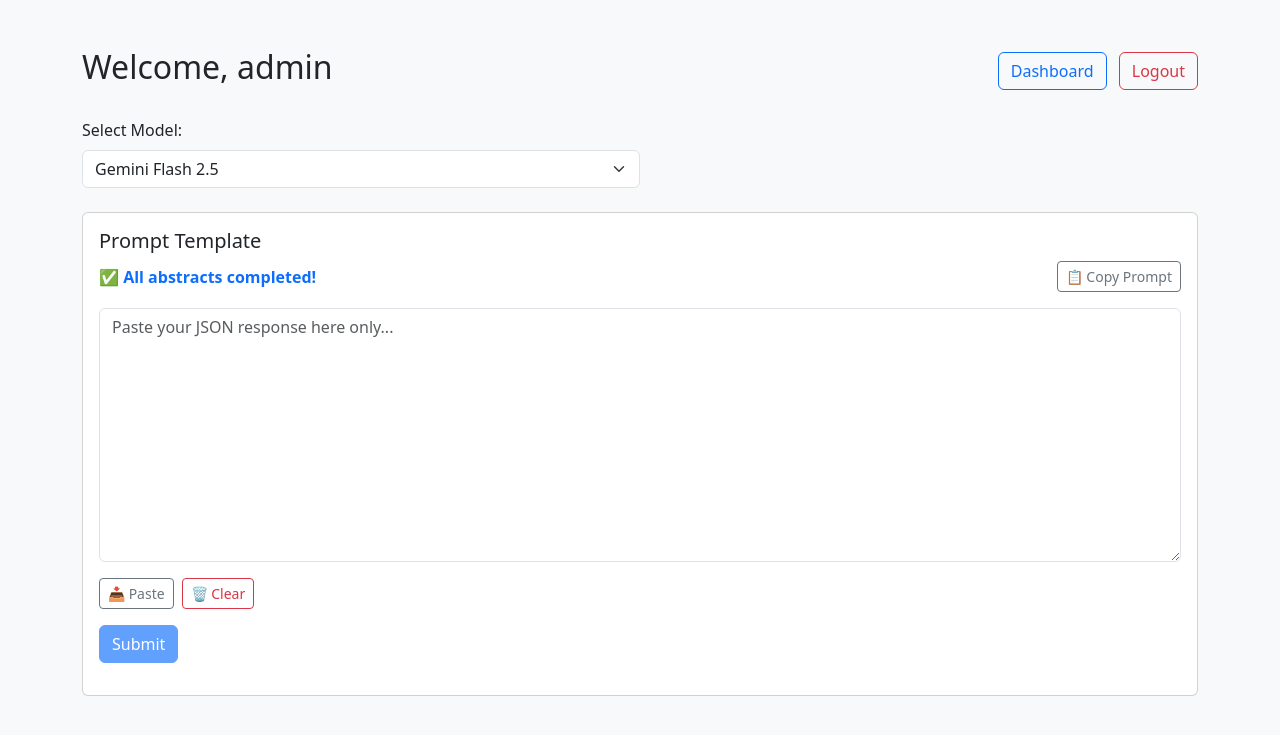
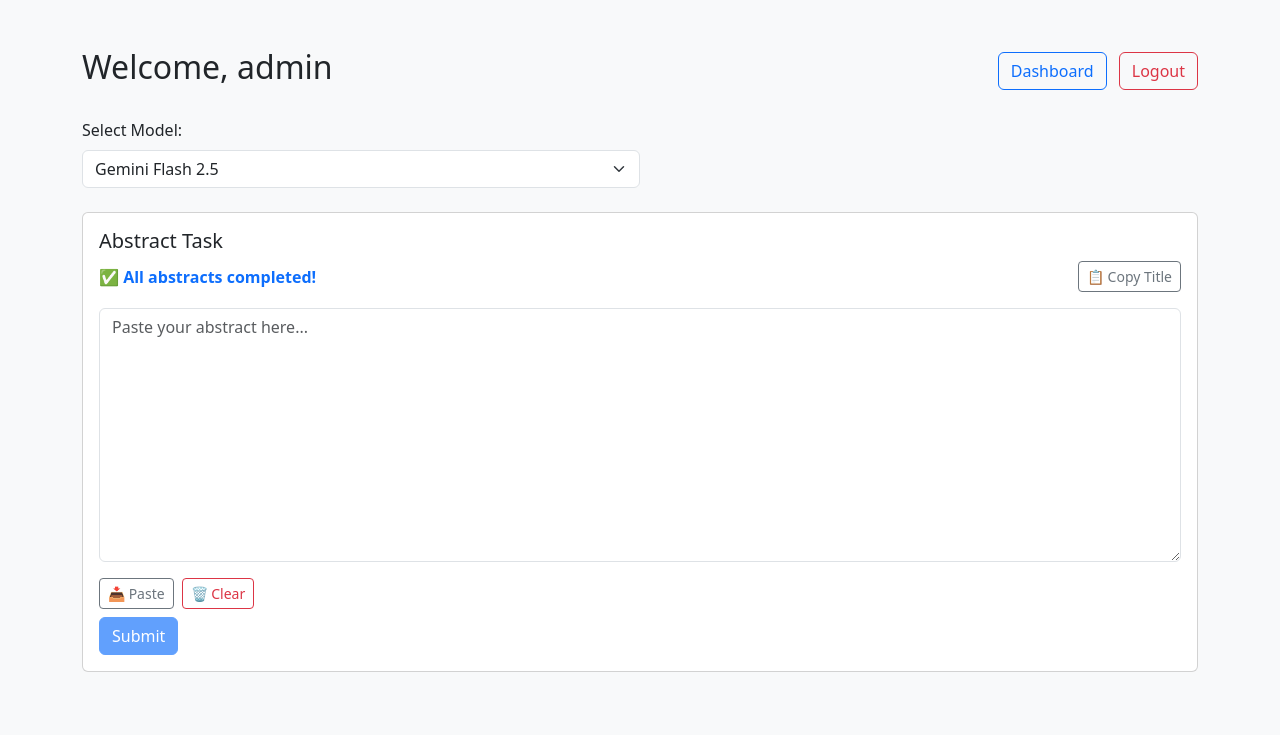
Before and after one commit to Testgptmodels/college_abstract_portal, a Flask app: page /submit in a window 1280 px wide. Shown: the top 735 px of the page. Run offline with Flask 3, Linux system fonts and the light colour scheme; the visitor is signed in with stand-in values (Sample User, id 1); some libraries are stand-ins or nearby versions.

Commit message:
Add files via upload

```diff
--- a/templates/abstract_submit.html
+++ b/templates/abstract_submit.html
@@ -37,20 +37,19 @@
 
     <div class="card">
       <div class="card-body">
-        <h5 class="card-title">Prompt Template</h5>
+        <h5 class="card-title">Abstract Task</h5>
         <div class="d-flex align-items-center mb-3">
-          <div id="task-prompt" class="text-primary flex-grow-1 fw-bold" style="white-space: pre-wrap;"></div>
-          <button id="copyBtn" class="btn btn-outline-secondary btn-sm">📋 Copy Prompt</button>
+          <div id="task-title" class="text-primary flex-grow-1 fw-bold"></div>
+          <button id="copyBtn" class="btn btn-outline-secondary btn-sm">📋 Copy Title</button>
         </div>
 
-        <textarea id="response" class="form-control mb-3" rows="10" placeholder="Paste your JSON response here only..." readonly onpaste="setTimeout(() => this.removeAttribute('readonly'), 10);"></textarea>
+        <textarea id="response" class="form-control mb-3" rows="10" placeholder="Paste your abstract here..." readonly></textarea>
 
-        <div class="d-flex align-items-center mb-3">
+         <div class="d-flex align-items-center mb-2">
           <button id="pasteBtn" class="btn btn-outline-secondary btn-sm me-2">📥 Paste</button>
           <button id="clearBtn" class="btn btn-outline-danger btn-sm">🗑 Clear</button>
         </div>
-
-        <div class="d-flex align-items-center mb-3">
+        <div class="d-flex align-items-center">
           <button id="submitBtn" class="btn btn-primary me-3">Submit</button>
           <span id="statusMessage" class="fw-bold"></span>
         </div>
@@ -58,29 +57,24 @@
     </div>
   </div>
 
+  <!-- Toast placeholder -->
   <div id="toastContainer" class="position-fixed bottom-0 end-0 p-3"></div>
 
   <script>
     let currentTask = null;
     let lastPaste = "";
-    let modelKeywords = {
-      "gemini_flash": "gemini",
-      "grok": "grok",
-      "chatgpt_4o_mini": "gpt",
-      "claude": "claude",
-      "copilot": "copilot"
-    };
 
     async function loadTask() {
       const model = document.getElementById('modelSelect').value;
       const res = await fetch(`/get_next/${model}`);
       const data = await res.json();
+
       if (!data.title) {
-        document.getElementById('task-prompt').innerText = '✅ All abstracts completed!';
+        document.getElementById('task-title').innerText = '✅ All abstracts completed!';
         document.getElementById('submitBtn').disabled = true;
       } else {
         currentTask = data;
-        document.getElementById('task-prompt').innerText = data.prompt || 'Prompt not available.';
+        document.getElementById('task-title').innerText = data.title;
         document.getElementById('response').value = '';
         document.getElementById('submitBtn').disabled = false;
         document.getElementById('statusMessage').style.display = 'none';
@@ -90,9 +84,9 @@
     document.getElementById('modelSelect').addEventListener('change', loadTask);
 
     document.getElementById('copyBtn').addEventListener('click', () => {
-      const promptText = document.getElementById('task-prompt').innerText;
-      navigator.clipboard.writeText(promptText).then(() => {
-        showToast('✅ Prompt copied to clipboard.', 'success');
+      const titleText = document.getElementById('task-title').innerText;
+      navigator.clipboard.writeText(titleText).then(() => {
+        showToast('✅ Title copied to clipboard.', 'success');
       });
     });
 
@@ -100,7 +94,7 @@
       try {
         const text = await navigator.clipboard.readText();
         if (text.trim() === lastPaste.trim()) {
-          showToast('❌ Same content already pasted. Press clear.', 'danger');
+          showToast('❌ Same content already pasted. Press clear ', 'danger');
           return;
         }
         document.getElementById('response').value = text.trim();
@@ -114,45 +108,29 @@
     document.getElementById('clearBtn').addEventListener('click', () => {
       document.getElementById('response').value = '';
       lastPaste = '';
-      showToast('🗑 Cleared successfully.', 'info');
+      showToast('🗑 Cleared successfully.' , 'info');
     });
 
     document.getElementById('submitBtn').addEventListener('click', async () => {
       const model = document.getElementById('modelSelect').value;
       const responseText = document.getElementById('response').value.trim();
+      const statusEl = document.getElementById('statusMessage');
+      const wordCount = responseText.split(/\s+/).filter(Boolean).length;
+
       if (!responseText) {
         showToast('❌ Please enter a response.', 'danger');
         return;
       }
 
-      let parsed;
-      try {
-        parsed = JSON.parse(responseText);
-      } catch (e) {
-        showToast('❌ Invalid JSON format.', 'danger');
-        return;
-      }
-
-      const modelFieldRaw = parsed.Model || parsed["model name"] || parsed.model_name || parsed.Core_Model || '';
-      const modelLine = modelFieldRaw.toLowerCase();
-      const expectedModelKeyword = modelKeywords[model];
-
-      if (!modelLine.includes(expectedModelKeyword)) {
-        showToast(`❌ Model name does not match selected model (${expectedModelKeyword}).`, 'danger');
-        return;
-      }
-
-      const abstract = parsed.Abstract || '';
-      const wordCount = abstract.trim().split(/\s+/).length;
       if (wordCount < 50) {
-        showToast('❌ Abstract must be at least 50 words.', 'danger');
+        showToast('❌ Response must be at least 50 words.', 'danger');
         return;
       }
 
       const payload = {
         uuid: currentTask.uuid,
         id: currentTask.id,
-        title: parsed.Title,
+        title: currentTask.title,
         response: responseText
       };
 
@@ -163,6 +141,7 @@
       });
 
       const result = await res.json();
+
       if (result.status === 'success') {
         showToast('✅ Response submitted successfully.', 'success');
         loadTask();
@@ -190,6 +169,7 @@
 
     window.onload = loadTask;
   </script>
+
   <script src="https://cdn.jsdelivr.net/npm/bootstrap@5.3.0/dist/js/bootstrap.bundle.min.js"></script>
 </body>
 </html>
```
